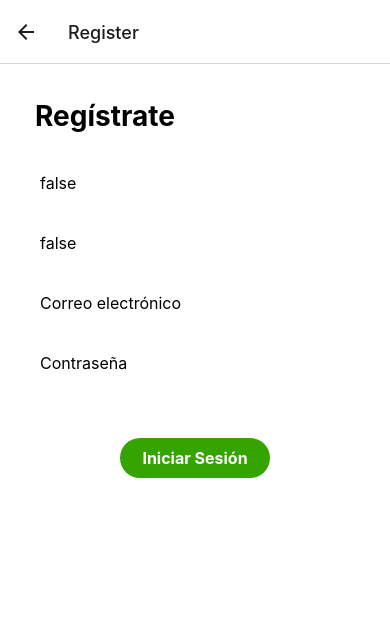
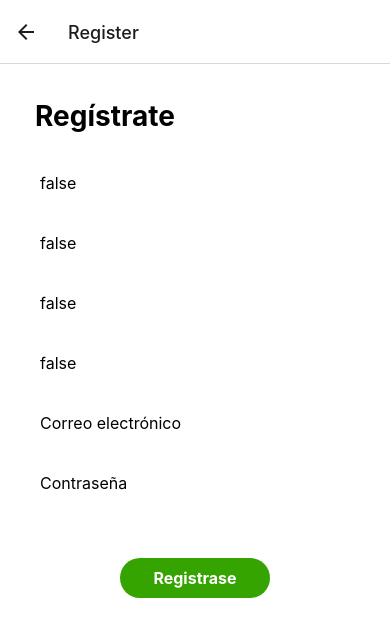
Before and after one commit to 101-anthony-010/Travel-app, a React Native app: screen /Register in a window 390 px wide. Shown: the top 636 px of the page. Built offline with nearby package versions, Linux system fonts and the light colour scheme.

Commit message:
validación completa de los inputs del register-view, aún falta validación del botón de registro

```diff
--- a/views/registerpage.js
+++ b/views/registerpage.js
@@ -30,7 +30,12 @@ export default function RegisterPage({ navigation }) {
 	const [fullnameFocused, setFullnameFocused] = useState(false);
 	const [lastnameFocused, setLastnameFocused] = useState(false);
 	const [lastnameError, setLastnameError] = useState("");
-	// >>>>>>>>>>>>>>>>>>>>>>>> FUNCIONES >>>>>>>>>>>>>>>>>>>>>>>>
+	const [phonenumberFocused, setPhonenumberFocused] = useState(false);
+	const [documentFocused, setDocumentFocused] = useState(false);
+
+	const [phonenumberError, setPhonenumberError] = useState("");
+	const [documentError, setDocumentError] = useState("");
+	// >>>>>>>>>>>>>>>>>>>>>>>> FUNCIONES DE VALIDACIONES >>>>>>>>>>>>>>>>>>>>>>>>
 	const handleEmailChange = (text) => {
 		// manejo de errores con validación del email
 		setEmail(text);
@@ -46,20 +51,54 @@ export default function RegisterPage({ navigation }) {
 		}
 	};
 
-	const isValidInput = (text) => {
+	const isValidNumberInput = (text) => {
 		// verifica si el texto contiene caracteres numéricos
 		return !/\d/.test(text);
 	};
 
+	const isValidNumberInputWithLenght = (text, expectedLength) => {
+		// Verifica si el texto contiene solo dígitos y tiene la longitud esperada
+		return /^\d+$/.test(text) && text.length === expectedLength;
+	};
+	/*
 	const handleInputChange = (text, setFocused, setError) => {
 		setFocused(true);
 		if (isValidInput(text) && text.length <= 50) {
 			setError("");
 		} else {
-			setError("El nombre no debe contener caracteres numéricos");
+			setError("No debe contener caracteres numéricos");
+		}
+	};
+  */
+	const handleInputChange = (
+		text,
+		setFocused,
+		setError,
+		maxLength,
+		errorMessage
+	) => {
+		setFocused(true);
+		if (isValidNumberInput(text) && text.length <= maxLength) {
+			setError("");
+		} else {
+			setError(errorMessage);
 		}
 	};
 
+	const handleNumberInputChange = (
+		text,
+		setFocused,
+		setError,
+		expectedLength,
+		errorMessage
+	) => {
+		setFocused(true);
+		if (isValidNumberInputWithLenght(text, expectedLength)) {
+			setError("");
+		} else {
+			setError(errorMessage);
+		}
+	};
 	// >>>>>>>>>>>>>>>>>>>>>>>> DISEÑO VIEW >>>>>>>>>>>>>>>>>>>>>>>>
 	return (
 		<View style={styles.AllContainer}>
@@ -67,7 +106,7 @@ export default function RegisterPage({ navigation }) {
 				<Text style={styles.Heading1}>Regístrate</Text>
 			</View>
 			<View style={styles.FormContainer}>
-				<TextInput //Nombre completo
+				<TextInput //nombre completo
 					style={styles.TextInput}
 					placeholder="Nombre completo"
 					underlineColorAndroid={
@@ -84,7 +123,9 @@ export default function RegisterPage({ navigation }) {
 						handleInputChange(
 							text,
 							setFullnameFocused,
-							setFullnameError
+							setFullnameError,
+							50,
+							"El nombre no debe contener caracteres numéricos"
 						)
 					}
 					maxLength={50} // cantidad de caracteres
@@ -94,7 +135,7 @@ export default function RegisterPage({ navigation }) {
 					<Text style={styles.ErrorText}>{fullnameError}</Text>
 				) : null}
 
-				<TextInput //Nombre completo
+				<TextInput //apellido completo
 					style={styles.TextInput}
 					placeholder="Apellidos completo"
 					underlineColorAndroid={
@@ -102,7 +143,7 @@ export default function RegisterPage({ navigation }) {
 							? colors.primaryColor
 							: colors.inputColor
 					}
-					value={fullnameFocused}
+					value={lastnameFocused}
 					onFocus={() => setLastnameFocused(true)}
 					onBlur={() => {
 						setLastnameFocused(false);
@@ -111,16 +152,76 @@ export default function RegisterPage({ navigation }) {
 						handleInputChange(
 							text,
 							setLastnameFocused,
-							setLastnameError
+							setLastnameError,
+							50,
+							"El apellido no debe contener caracteres numéricos"
 						)
 					}
 					maxLength={50} // cantidad de caracteres
 				/>
 
 				{lastnameError ? (
-					<Text style={styles.ErrorText}>
-						{paternalLastnameError}
-					</Text>
+					<Text style={styles.ErrorText}>{lastnameError}</Text>
+				) : null}
+
+				<TextInput //nro documento
+					style={styles.TextInput}
+					placeholder="Nro. Documento"
+					underlineColorAndroid={
+						documentFocused
+							? colors.primaryColor
+							: colors.inputColor
+					}
+					value={documentFocused}
+					onFocus={() => setDocumentFocused(true)}
+					onBlur={() => {
+						setDocumentFocused(false);
+					}}
+					onChangeText={(text) =>
+						handleNumberInputChange(
+							text,
+							setDocumentFocused,
+							setDocumentError,
+							8,
+							"Ingresa un número de documento válido"
+						)
+					}
+					keyboardType="numeric"
+					maxLength={8} // cantidad de caracteres
+				/>
+
+				{documentError ? (
+					<Text style={styles.ErrorText}>{documentError}</Text>
+				) : null}
+
+				<TextInput //nro celular
+					style={styles.TextInput}
+					placeholder="Nro. Celular"
+					underlineColorAndroid={
+						phonenumberFocused
+							? colors.primaryColor
+							: colors.inputColor
+					}
+					value={phonenumberFocused}
+					onFocus={() => setPhonenumberFocused(true)}
+					onBlur={() => {
+						setPhonenumberFocused(false);
+					}}
+					onChangeText={(text) =>
+						handleNumberInputChange(
+							text,
+							setPhonenumberFocused,
+							setPhonenumberError,
+							9,
+							"Ingresa un número de celular válido"
+						)
+					}
+					keyboardType="numeric"
+					maxLength={9} // cantidad de caracteres
+				/>
+
+				{phonenumberError ? (
+					<Text style={styles.ErrorText}>{phonenumberError}</Text>
 				) : null}
 
 				<TextInput
@@ -165,7 +266,7 @@ export default function RegisterPage({ navigation }) {
 						onPress={handleLogin}
 						style={styles.Button}
 					>
-						<Text style={styles.ButtonText}>Iniciar Sesión</Text>
+						<Text style={styles.ButtonText}>Registrase</Text>
 					</TouchableOpacity>
 				</View>
 			</View>
```
